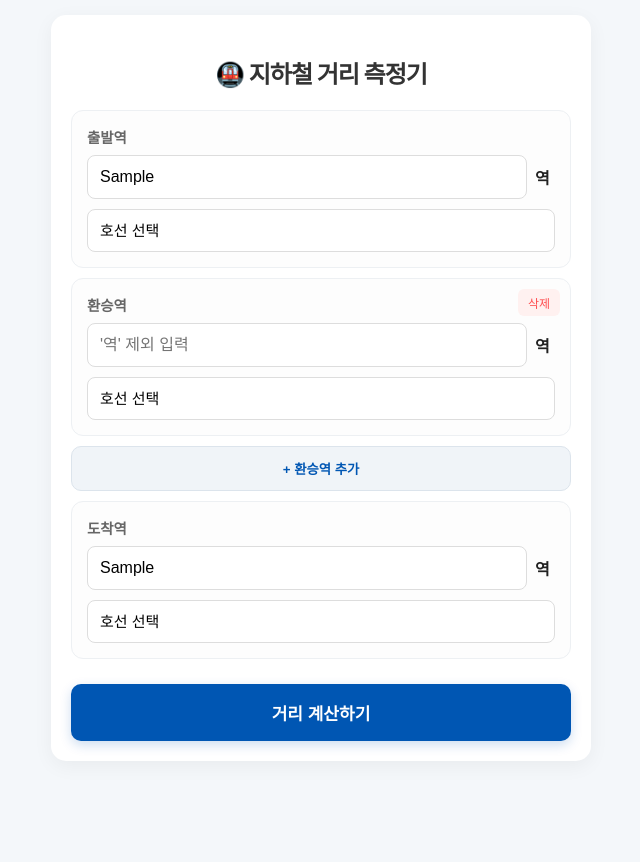
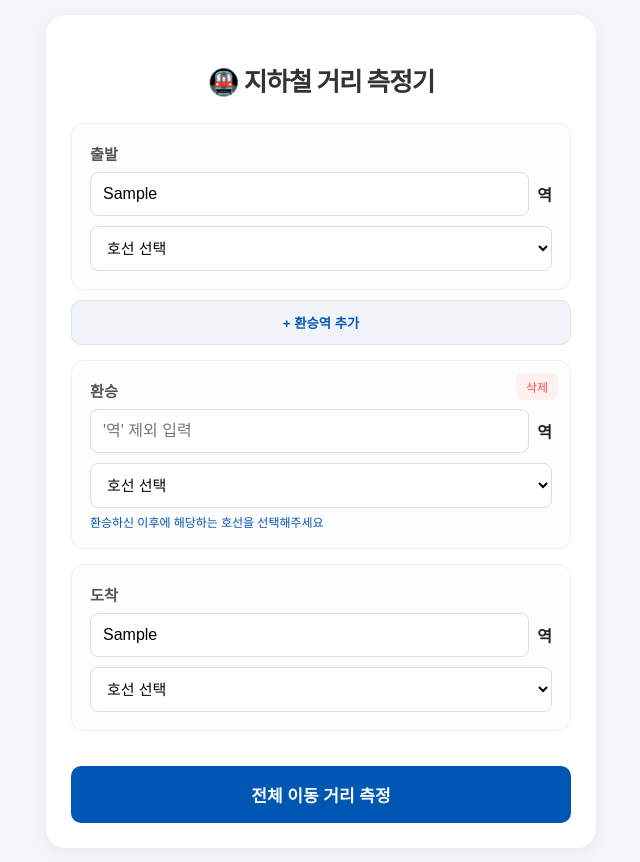
Before and after one commit to rkdtpfls24-collab/subway-distance, a plain HTML site: page index.html in a window 1280 px wide. Both pictures are taken after typing "Sample", "Sample" into the empty fields and a click on the button "+ 환승역 추가". Shown: the whole page, without its empty margins (319-959 px from the left). Before the commit the page ends 800 px from the top, so only its background shows below. Drawn offline with Linux system fonts and the light colour scheme.

Commit message:
Update index.htm

```diff
--- a/index.html
+++ b/index.html
@@ -6,30 +6,25 @@
     <title>지하철 구간 거리 측정기</title>
     <style>
         :root { --primary-color: #0056b3; --bg-color: #f4f7fa; }
-        body { font-family: 'Pretendard', -apple-system, sans-serif; background: var(--bg-color); margin: 0; padding: 15px; color: #333; -webkit-tap-highlight-color: transparent; }
-        .container { max-width: 500px; margin: 0 auto; background: white; padding: 20px; border-radius: 15px; box-shadow: 0 5px 20px rgba(0,0,0,0.05); }
-        h2 { text-align: center; font-size: 1.5rem; margin-bottom: 20px; letter-spacing: -1px; }
-
-        /* 모바일 대응 레이아웃 */
-        .station-row { background: #fdfdfd; padding: 15px; border-radius: 12px; border: 1px solid #edf0f3; margin-bottom: 10px; position: relative; }
+        body { font-family: 'Pretendard', -apple-system, sans-serif; background: var(--bg-color); margin: 0; padding: 15px; color: #333; }
+        .container { max-width: 500px; margin: 0 auto; background: white; padding: 25px; border-radius: 20px; box-shadow: 0 5px 20px rgba(0,0,0,0.05); }
+        h2 { text-align: center; font-size: 1.6rem; margin-bottom: 25px; letter-spacing: -1px; }
+        .station-row { background: #fdfdfd; padding: 18px; border-radius: 12px; border: 1px solid #edf0f3; margin-bottom: 15px; position: relative; }
         .input-group { display: flex; align-items: center; gap: 8px; margin-bottom: 10px; }
-        input { flex: 1; padding: 12px; border: 1px solid #ddd; border-radius: 8px; font-size: 16px; width: 100%; box-sizing: border-box; } /* 모바일 폰트 16px 권장 (자동줌 방지) */
-        select { width: 100%; padding: 12px; border: 1px solid #ddd; border-radius: 8px; background: white; font-size: 15px; appearance: none; }
-
-        .label { font-weight: 700; font-size: 0.9rem; color: #666; margin-bottom: 8px; display: block; }
-        .suffix { font-weight: 600; color: #222; min-width: 20px; }
-
-        .add-btn-wrapper { text-align: center; margin: 10px 0; }
+        input { flex: 1; padding: 12px; border: 1px solid #ddd; border-radius: 8px; font-size: 16px; width: 100%; box-sizing: border-box; outline: none; }
+        input:focus { border-color: var(--primary-color); }
+        select { width: 100%; padding: 12px; border: 1px solid #ddd; border-radius: 8px; background: white; font-size: 15px; }
+        .label { font-weight: 700; font-size: 0.95rem; color: #555; margin-bottom: 8px; display: block; }
+        .suffix { font-weight: 600; color: #222; }
+        .hint-text { font-size: 12px; color: var(--primary-color); font-weight: 500; margin-top: 5px; }
+        .add-btn-wrapper { text-align: center; margin: -5px 0 15px 0; }
         .add-btn { background: #f0f4f8; color: var(--primary-color); border: 1px solid #dce4ec; width: 100%; padding: 12px; border-radius: 10px; font-weight: 700; cursor: pointer; }
-
-        .calc-btn { background: var(--primary-color); color: white; padding: 16px; border: none; border-radius: 10px; font-size: 17px; font-weight: 700; width: 100%; margin-top: 15px; box-shadow: 0 4px 12px rgba(0,86,179,0.2); }
-
-        .remove-btn { position: absolute; top: 10px; right: 10px; background: #fff1f0; color: #ff4d4f; border: none; padding: 5px 10px; border-radius: 6px; font-size: 12px; }
-
-        #result { margin-top: 20px; padding: 20px; border-radius: 12px; display: none; }
-        .total-val { font-size: 22px; color: var(--primary-color); font-weight: 800; text-align: center; }
-        .error-val { font-size: 15px; color: #ff4d4f; font-weight: 700; text-align: center; line-height: 1.5; }
-        .detail-log { margin-top: 15px; font-size: 13px; color: #555; line-height: 1.6; border-top: 1px dotted #ccc; padding-top: 10px; }
+        .calc-btn { background: var(--primary-color); color: white; padding: 16px; border: none; border-radius: 10px; font-size: 17px; font-weight: 700; width: 100%; margin-top: 20px; }
+        .remove-btn { position: absolute; top: 12px; right: 12px; background: #fff1f0; color: #ff4d4f; border: none; padding: 5px 10px; border-radius: 6px; font-size: 12px; cursor: pointer; }
+        #result { margin-top: 25px; padding: 20px; border-radius: 15px; display: none; }
+        .total-val { font-size: 24px; color: var(--primary-color); font-weight: 800; text-align: center; }
+        .error-val { font-size: 17px; color: #ff4d4f; font-weight: 800; text-align: center; line-height: 1.6; }
+        .detail-log { margin-top: 15px; font-size: 14px; color: #555; line-height: 1.8; border-top: 1px dotted #ccc; padding-top: 12px; }
     </style>
 </head>
 <body>
@@ -38,61 +33,56 @@
     <h2>🚇 지하철 거리 측정기</h2>
     <div id="route-container">
         <div class="station-row">
-            <span class="label">출발역</span>
+            <span class="label">출발</span>
             <div class="input-group">
-                <input type="text" class="st-name" placeholder="'역' 제외 (예: 인천)" oninput="handleInput(this)">
+                <input type="text" class="st-name" placeholder="'역' 제외 (예: 오류)" oninput="handleInput(this)">
                 <span class="suffix">역</span>
             </div>
             <select class="st-line"><option value="">호선 선택</option></select>
         </div>
 
-        <div id="transfer-area"></div>
-
         <div class="add-btn-wrapper">
             <button class="add-btn" onclick="addTransfer()">+ 환승역 추가</button>
         </div>
 
+        <div id="transfer-area"></div>
+
         <div class="station-row">
-            <span class="label">도착역</span>
+            <span class="label">도착</span>
             <div class="input-group">
-                <input type="text" class="st-name" placeholder="'역' 제외 (예: 답십리)" oninput="handleInput(this)">
+                <input type="text" class="st-name" placeholder="'역' 제외 (예: 신길)" oninput="handleInput(this)">
                 <span class="suffix">역</span>
             </div>
             <select class="st-line"><option value="">호선 선택</option></select>
         </div>
     </div>
 
-    <button class="calc-btn" onclick="calculate()">거리 계산하기</button>
+    <button class="calc-btn" onclick="calculate()">전체 이동 거리 측정</button>
     <div id="result"></div>
 </div>
 
 <script>
-// 전수 데이터 추출본 (첨부파일 근거)
 const subwayData = {
-    "1": {"서울역":0.0,"시청":1.1,"종각":2.1,"종로3가":2.9,"종로5가":3.8,"동대문":4.6,"동묘앞":5.2,"신설동":5.9,"제기동":6.8,"청량리":7.8},
-    "2": {"시청":0.0,"을지로입구":0.7,"을지로3가":1.5,"을지로4가":2.1,"동대문역사문화공원":3.1,"신당":4.0,"상왕십리":4.9,"왕십리":5.7,"성수":8.9,"건대입구":10.5,"잠실":15.9,"강남":22.5,"교대":23.7,"사당":27.7,"신림":32.2,"신도림":37.3,"영등포구청":39.4,"합정":42.5,"홍대입구":43.6},
-    "3": {"지축":0.0,"연신내":3.5,"불광":4.8,"종로3가":13.2,"고속터미널":23.4,"양재":27.7,"오금":37.7},
-    "4": {"당고개":0.0,"노원":2.4,"창동":3.8,"동대문":14.7,"서울역":19.0,"사당":28.8},
-    "5": {"방화":0.0,"김포공항":2.1,"까치산":8.9,"영등포구청":13.8,"신길":15.8,"여의도":16.8,"공덕":20.4,"종로3가":25.4,"왕십리":30.8,"답십리":32.5,"군자":35.2,"천호":40.2,"오금":45.4},
-    "6": {"응암":0.0,"불광":1.9,"연신내":3.9,"디지털미디어시티":7.7,"합정":11.1,"공덕":14.4,"신당":22.3,"동묘앞":22.9,"태릉입구":31.5},
-    "7": {"도봉산":1.4,"노원":5.6,"태릉입구":9.8,"군자":17.1,"건대입구":19.0,"고속터미널":26.8,"대림":39.1,"온수":46.9},
-    "8": {"암사":0.0,"천호":1.3,"잠실":4.6,"가락시장":7.4,"모란":17.3},
-    "1(경인선)": {"신길":6.6,"영등포":7.7,"신도림":9.2,"구로":10.3,"온수":15.9,"부천":19.8,"부평":25.1,"주안":30.7,"인천":36.8},
-    "1(경부선)": {"서울역":0.0,"용산":1.7,"노량진":4.3,"신길":6.6,"수원":28.6,"천안":83.0}
+    "1(경인선)": {"구로":0,"개봉":2.4,"오류동":3.7,"온수":5.6,"역곡":6.9,"부천":9.5,"부평":14.8,"주안":20.4,"인천":26.5},
+    "1(경부선)": {"서울역":0,"용산":3.4,"노량진":5.6,"신길":7.9,"신도림":10.5,"구로":11.6},
+    "2": {"시청":0,"강남":22.5,"신도림":37.3,"구로디지털단지":35.1},
+    "5": {"김포공항":2.1,"신길":15.7,"여의도":16.7,"답십리":32.5},
+    "7": {"노원":5.6,"고속터미널":26.8,"온수":46.9}
 };
 
-const stationLines = {};
-for(let line in subwayData) {
-    for(let st in subwayData[line]) {
-        if(!stationLines[st]) stationLines[st] = [];
-        stationLines[st].push(line);
+const stationMap = {};
+for (let line in subwayData) {
+    for (let st in subwayData[line]) {
+        if (!stationMap[st]) stationMap[st] = [];
+        stationMap[st].push(line);
     }
 }
 
 function normalizeName(name) {
     let clean = name.trim();
-    if(clean.endsWith("역")) clean = clean.substring(0, clean.length - 1);
-    if(clean === "서울") return "서울역";
+    if (clean.endsWith("역")) clean = clean.substring(0, clean.length - 1);
+    if (clean === "서울") return "서울역";
+    if (clean === "오류") return "오류동"; // '오류' 입력 시 '오류동'으로 보정
     return clean;
 }
 
@@ -101,13 +91,13 @@ function handleInput(input) {
     const row = input.closest('.station-row');
     const select = row.querySelector('.st-line');
     select.innerHTML = '<option value="">호선 선택</option>';
-    if(stationLines[stName]) {
-        stationLines[stName].forEach(line => {
+    if (stationMap[stName]) {
+        stationMap[stName].forEach(line => {
             const opt = document.createElement('option');
             opt.value = line; opt.textContent = line + '호선';
             select.appendChild(opt);
         });
-        if(stationLines[stName].length === 1) select.value = stationLines[stName][0];
+        if (stationMap[stName].length === 1) select.value = stationMap[stName][0];
     }
 }
 
@@ -117,12 +107,13 @@ function addTransfer() {
     div.className = 'station-row';
     div.innerHTML = `
         <button class="remove-btn" onclick="this.parentElement.remove()">삭제</button>
-        <span class="label">환승역</span>
+        <span class="label">환승</span>
         <div class="input-group">
             <input type="text" class="st-name" placeholder="'역' 제외 입력" oninput="handleInput(this)">
             <span class="suffix">역</span>
         </div>
         <select class="st-line"><option value="">호선 선택</option></select>
+        <div class="hint-text">환승하신 이후에 해당하는 호선을 선택해주세요</div>
     `;
     area.appendChild(div);
 }
@@ -134,24 +125,26 @@ function calculate() {
     const resBox = document.getElementById('result');
     resBox.style.display = 'block';
 
-    for(let i = 0; i < names.length - 1; i++) {
+    for (let i = 0; i < names.length - 1; i++) {
         const s = normalizeName(names[i].value);
         const e = normalizeName(names[i+1].value);
         const l = lines[i].value;
-        if(!s || !e || !l || !subwayData[l] || subwayData[l][s] === undefined || subwayData[l][e] === undefined) {
+        if (!s || !e || !l || !subwayData[l] || subwayData[l][s] === undefined || subwayData[l][e] === undefined) {
             isError = true; break;
         }
         const d = Math.abs(subwayData[l][e] - subwayData[l][s]);
         total += d;
-        log.push(`📍 ${s} ➡ ${e} (${l}호선): ${d.toFixed(2)}km`);
+        log.push(`📍 ${s} ➡ ${e} (${l}호선) : <b>${d.toFixed(2)}km</b>`);
     }
 
-    if(isError) {
+    if (isError) {
         resBox.style.background = "#fff1f0";
-        resBox.innerHTML = `<div class="error-val">역 이름과 호선을 확인해주세요!<br>'역'은 제외하고 입력해야 합니다.</div>`;
+        resBox.style.border = "1px solid #ffa39e";
+        resBox.innerHTML = `<div class="error-val">출발역과 도착역 이름을 확인해주세요!<br>'역'은 제외하고 입력해주세요</div>`;
     } else {
         resBox.style.background = "#f0f7ff";
-        resBox.innerHTML = `<div class="total-val">총 거리: ${total.toFixed(2)} km</div><div class="detail-log">${log.join('<br>')}</div>`;
+        resBox.style.border = "1px solid #d6eaff";
+        resBox.innerHTML = `<div class="total-val">총 이동 거리: ${total.toFixed(2)} km</div><div class="detail-log">${log.join('<br>')}</div>`;
     }
 }
 </script>
```
